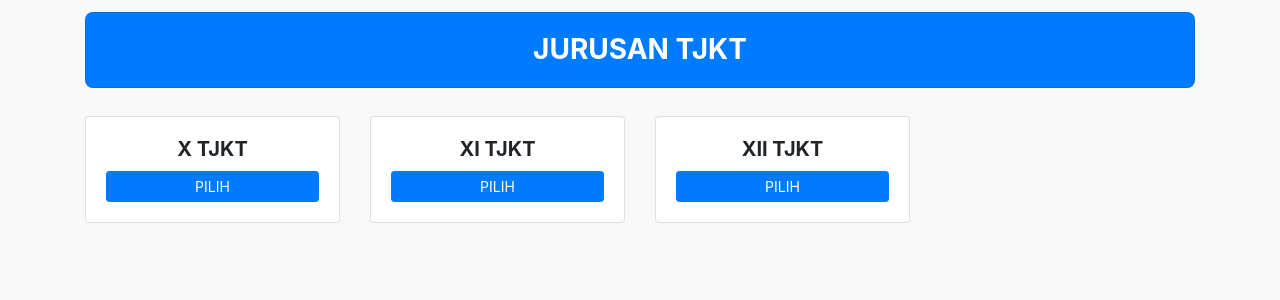
After one commit to lancestrom/list_jurusan, a CodeIgniter app: page /database/Welcome/list_kelas_tjkt in a window 1280 px wide. The commit adds this page. Shown: the top 300 px of the page. Run offline with CodeIgniter, Linux system fonts and the light colour scheme.

Commit message:
MVC UPDATE 2

```diff
--- a/application/config/autoload.php
+++ b/application/config/autoload.php
@@ -1,5 +1,5 @@
 <?php
-defined('BASEPATH') OR exit('No direct script access allowed');
+defined('BASEPATH') or exit('No direct script access allowed');
 
 /*
 | -------------------------------------------------------------------
@@ -89,7 +89,7 @@ $autoload['drivers'] = array();
 |
 |	$autoload['helper'] = array('url', 'file');
 */
-$autoload['helper'] = array();
+$autoload['helper'] = array('url');
 
 /*
 | -------------------------------------------------------------------
--- a/application/controllers/Welcome.php
+++ b/application/controllers/Welcome.php
@@ -1,25 +1,72 @@
 <?php
-defined('BASEPATH') OR exit('No direct script access allowed');
+defined('BASEPATH') or exit('No direct script access allowed');
 
-class Welcome extends CI_Controller {
+class Welcome extends CI_Controller
+{
 
-	/**
-	 * Index Page for this controller.
-	 *
-	 * Maps to the following URL
-	 * 		http://example.com/index.php/welcome
-	 *	- or -
-	 * 		http://example.com/index.php/welcome/index
-	 *	- or -
-	 * Since this controller is set as the default controller in
-	 * config/routes.php, it's displayed at http://example.com/
-	 *
-	 * So any other public methods not prefixed with an underscore will
-	 * map to /index.php/welcome/<method_name>
-	 * @see https://codeigniter.com/userguide3/general/urls.html
-	 */
+
 	public function index()
 	{
 		$this->load->view('welcome_message');
 	}
+
+	public function list_kelas_akl()
+	{
+		$this->load->view('tampilan_akl');
+	}
+
+	public function list_kelas_akl_x()
+	{
+		$this->load->view('tampilan_akl_x');
+	}
+	public function list_kelas_akl_xi()
+	{
+		$this->load->view('tampilan_akl_xi');
+	}
+	public function list_kelas_akl_xii()
+	{
+		$this->load->view('tampilan_akl_xii');
+	}
+
+	public function list_kelas_mplb()
+	{
+		$this->load->view('tampilan_mplbl');
+	}
+
+	public function list_kelas_mplb_x()
+	{
+		$this->load->view('tampilan_mplbl_x');
+	}
+
+	public function list_kelas_mplb_xi()
+	{
+		$this->load->view('tampilan_mplbl_xi');
+	}
+
+	public function list_kelas_mplb_xii()
+	{
+		$this->load->view('tampilan_mplbl_xii');
+	}
+
+	public function list_kelas_pm_dkv()
+	{
+		$this->load->view('tampilan_pm_dkv');
+	}
+
+	public function list_kelas_tjkt()
+	{
+		$this->load->view('tampilan_tjkt');
+	}
+	public function list_kelas_tjkt_x()
+	{
+		$this->load->view('tampilan_tjkt_x');
+	}
+	public function list_kelas_tjkt_xi()
+	{
+		$this->load->view('tampilan_tjkt_xi');
+	}
+	public function list_kelas_tjkt_xii()
+	{
+		$this->load->view('tampilan_tjkt_xii');
+	}
 }
--- /dev/null
+++ b/application/views/tampilan_tjkt.php
@@ -0,0 +1,101 @@
+<!doctype html>
+<html lang="en">
+
+<head>
+    <!-- Required meta tags -->
+    <meta charset="utf-8">
+    <meta name="viewport" content="width=device-width, initial-scale=1, shrink-to-fit=no">
+
+    <!-- Bootstrap CSS -->
+    <link rel="stylesheet" href="https://cdn.jsdelivr.net/npm/bootstrap@4.6.2/dist/css/bootstrap.min.css" integrity="sha384-xOolHFLEh07PJGoPkLv1IbcEPTNtaed2xpHsD9ESMhqIYd0nLMwNLD69Npy4HI+N" crossorigin="anonymous">
+
+    <title>CBT SMK TH</title>
+    <link rel="icon" href="https://smkth-jakbar.com/assets/images/logo.png">
+
+    <style>
+        /* Small, focused CSS to improve mobile layout and avoid horizontal scroll */
+        html,
+        body {
+            -webkit-text-size-adjust: 100%;
+        }
+
+        body {
+            padding: 12px 8px;
+            background: #f8f9fa;
+        }
+
+        .page-header .card {
+            border-radius: 0.5rem;
+        }
+
+        .card {
+            margin-bottom: 12px;
+        }
+
+        .card-title {
+            margin-bottom: 10px;
+        }
+
+        /* Make action buttons full-width on small screens */
+        @media (max-width: 575.98px) {
+            .btn-block-sm {
+                display: block;
+                width: 100%;
+            }
+        }
+    </style>
+</head>
+
+<body>
+    <div class="container">
+        <!-- Header in a container to prevent negative row margins causing horizontal scroll -->
+        <div class="row page-header mb-3">
+            <div class="col-12">
+                <div class="card bg-primary text-white">
+                    <div class="card-body text-center">
+                        <h3 class="font-weight-bolder text-uppercase mb-0">Jurusan TJKT</h3>
+                    </div>
+                </div>
+            </div>
+        </div>
+
+        <!-- Cards: use responsive columns so they stack neatly on mobile -->
+        <div class="row">
+            <div class="col-12 col-sm-6 col-md-4 col-lg-3">
+                <div class="card">
+                    <div class="card-body text-center">
+                        <h5 class="card-title text-uppercase font-weight-bolder">X TJKT</h5>
+                        <a class="btn btn-primary btn-sm btn-block btn-block-sm" href="http://103.103.23.240">PILIH</a>
+                    </div>
+                </div>
+            </div>
+
+            <div class="col-12 col-sm-6 col-md-4 col-lg-3">
+                <div class="card">
+                    <div class="card-body text-center">
+                        <h5 class="card-title text-uppercase font-weight-bolder">XI TJKT</h5>
+                        <a class="btn btn-primary btn-sm btn-block btn-block-sm" href="http://103.103.23.240">PILIH</a>
+                    </div>
+                </div>
+            </div>
+
+            <div class="col-12 col-sm-6 col-md-4 col-lg-3">
+                <div class="card">
+                    <div class="card-body text-center">
+                        <h5 class="card-title text-uppercase font-weight-bolder">XII TJKT</h5>
+                        <a class="btn btn-primary btn-sm btn-block btn-block-sm" href="http://103.103.23.240">PILIH</a>
+                    </div>
+                </div>
+            </div>
+
+
+        </div>
+    </div>
+
+    <script src="https://cdn.jsdelivr.net/npm/jquery@3.5.1/dist/jquery.slim.min.js" integrity="sha384-DfXdz2htPH0lsSSs5nCTpuj/zy4C+OGpamoFVy38MVBnE+IbbVYUew+OrCXaRkfj" crossorigin="anonymous"></script>
+    <script src="https://cdn.jsdelivr.net/npm/popper.js@1.16.1/dist/umd/popper.min.js" integrity="sha384-9/reFTGAW83EW2RDu2S0VKaIzap3H66lZH81PoYlFhbGU+6BZp6G7niu735Sk7lN" crossorigin="anonymous"></script>
+    <script src="https://cdn.jsdelivr.net/npm/bootstrap@4.6.2/dist/js/bootstrap.min.js" integrity="sha384-+sLIOodYLS7CIrQpBjl+C7nPvqq+FbNUBDunl/OZv93DB7Ln/533i8e/mZXLi/P+" crossorigin="anonymous"></script>
+
+</body>
+
+</html>
```
Also changed, not shown: application/views/tampilan_akl.php (added, +101 -0 lines), application/views/tampilan_mplbl.php (added, +101 -0 lines), application/views/tampilan_pm_dkv.php (added, +101 -0 lines), application/views/welcome_message.php (+6 -15 lines).
